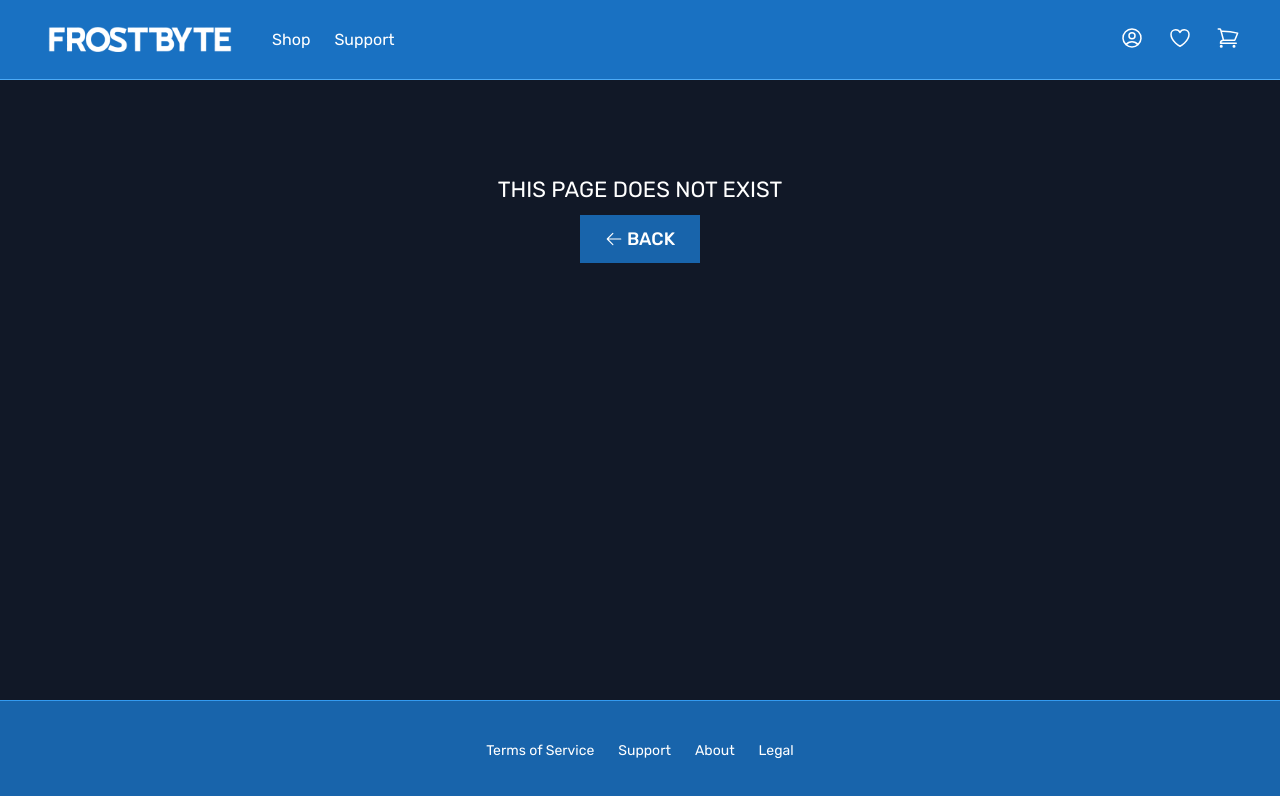
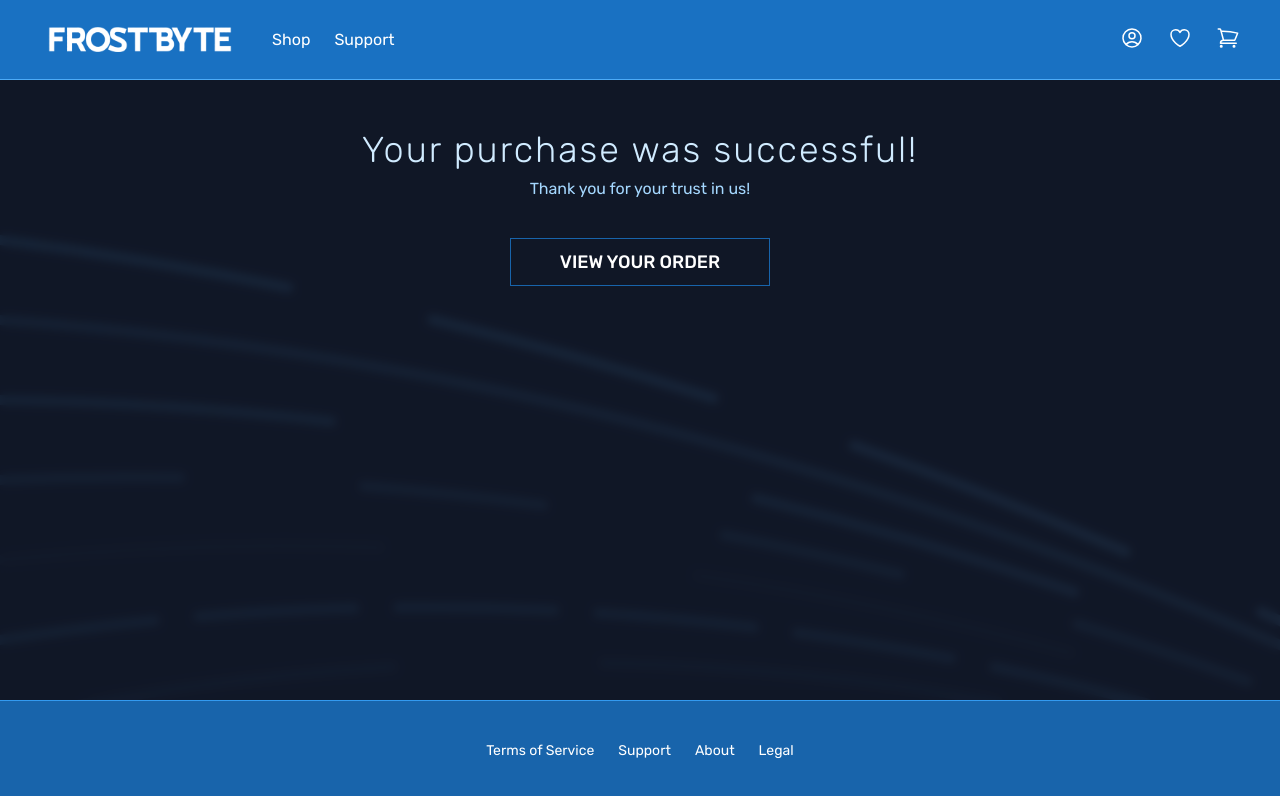
Before and after one commit to MrWalt/frostbyte, a React (Vite) app in the folder frontend/: page /thank-you in a window 1280 px wide. Shown: the top 796 px of the page. Built offline with nearby package versions, Linux system fonts and the light colour scheme; what ldrs would draw is missing.

Commit message:
Add thank you page

```diff
--- a/frontend/src/App.jsx
+++ b/frontend/src/App.jsx
@@ -29,6 +29,7 @@ import ScrollToTop from "./utils/ScrollToTop";
 import Order from "./pages/Order";
 import SignUp from "./pages/SignUp";
 import ModalProvider from "./contexts/ModalContext";
+import ThankYou from "./pages/ThankYou";
 
 const queryClient = new QueryClient({
   defaultOptions: {
@@ -95,6 +96,7 @@ export default function App() {
                       <Route path="signup" element={<SignUp />} />
                       <Route path="about" element={<About />} />
                       <Route path="legal" element={<Legal />} />
+                      <Route path="thank-you" element={<ThankYou />} />
                       <Route path="order/:orderId" element={<Order />} />
                       <Route path="*" element={<PageNotFound />} />
                     </Route>
--- a/frontend/src/features/checkout/PaymentDetails.jsx
+++ b/frontend/src/features/checkout/PaymentDetails.jsx
@@ -3,12 +3,13 @@ import Button from "../../ui/Button";
 import Heading from "../../ui/Heading";
 import Price from "../../ui/Price";
 import Input from "../../ui/Input";
+import Loader from "../../ui/Loader";
 
 const Container = styled.div`
   flex: 1 0 30%;
   display: flex;
   flex-direction: column;
-  justify-content: end;
+  /* justify-content: end; */
   gap: 1.6rem;
 
   font-size: 1.6rem;
@@ -24,6 +25,10 @@ const Box = styled.div`
   background-color: var(--color-grey-900);
   border: 1px solid var(--color-grey-800);
 
+  display: flex;
+  flex-direction: column;
+
+  flex: 1;
   padding: 1rem;
 `;
 
@@ -36,7 +41,7 @@ const PriceBox = styled.div`
   }
 
   &:last-of-type {
-    margin-top: 2.4rem;
+    margin-top: 1.8rem;
 
     * {
       font-size: 2.4rem !important;
@@ -60,11 +65,14 @@ const Shipping = styled.p`
 
 const Padding = styled.div`
   padding: 1.2rem;
+  flex: 1 0;
 `;
 
 const CouponBox = styled.div`
   border: 1px solid var(--color-grey-800);
   display: flex;
+
+  position: relative;
 `;
 
 const Coupon = styled(Input)`
@@ -86,6 +94,9 @@ const CouponText = styled.label`
   margin-left: 1.2rem;
   margin-bottom: 0.4rem;
   color: var(--color-grey-400);
+
+  position: absolute;
+  transform: translateY(-24px);
 `;
 
 const ApplyCouponButton = styled(Button)`
@@ -98,7 +109,7 @@ const ApplyCouponButton = styled(Button)`
   text-transform: uppercase;
 `;
 
-export default function PaymentDetails({ totalCartPrice }) {
+export default function PaymentDetails({ totalCartPrice, isPending }) {
   const shippingPrice = 7.82;
   const totalPrice = totalCartPrice + shippingPrice;
   return (
@@ -108,25 +119,29 @@ export default function PaymentDetails({ totalCartPrice }) {
           <StyledHeading $variation="tertiary">Payment Details</StyledHeading>
           <TextBox>
             <PriceBox>
-              <Price price={totalCartPrice} $size="normal"></Price>
+              <Price price={totalCartPrice} size="normal"></Price>
               <span> with all taxes</span>
             </PriceBox>
             <Shipping>+ {shippingPrice}€ shipping</Shipping>
             <PriceBox>
               <span>=</span>
-              <Price $size="normal" price={totalPrice}></Price>
+              <Price size="normal" price={totalPrice}></Price>
             </PriceBox>
           </TextBox>
         </Padding>
-        <CouponText htmlFor="coupon">Enter coupon here</CouponText>
         <CouponBox>
+          <CouponText htmlFor="coupon">Enter your coupon here</CouponText>
           <Coupon $variation="form" placeholder="dev2025" />
-          <ApplyCouponButton type="button" $variation="medium">
+          <ApplyCouponButton
+            type="button"
+            $variation="medium"
+            disabled={isPending}
+          >
             Apply
           </ApplyCouponButton>
         </CouponBox>
       </Box>
-      <Button>Place Order</Button>
+      <Button>{!isPending ? "Place Order" : <Loader size={44} />}</Button>
     </Container>
   );
 }
--- a/frontend/src/features/orders/useCreateOrder.js
+++ b/frontend/src/features/orders/useCreateOrder.js
@@ -2,15 +2,17 @@ import { createOrder as createOrderApi } from "../../services/apiOrder";
 import { useMutation, useQueryClient } from "@tanstack/react-query";
 import toast from "react-hot-toast";
 import { useCart } from "../cart/CartContext";
+import { useNavigate } from "react-router-dom";
 
 export function useCreateOrder() {
+  const navigate = useNavigate();
   const queryClient = useQueryClient();
   const { clearCart } = useCart();
 
   const { mutate: createOrder, isPending } = useMutation({
     mutationFn: (order) => createOrderApi(order),
     onSuccess: () => {
-      toast.success("Order created successfully");
+      navigate("/thank-you");
       queryClient.invalidateQueries("orders");
       clearCart();
     },
--- a/frontend/src/pages/CheckOut.jsx
+++ b/frontend/src/pages/CheckOut.jsx
@@ -65,7 +65,10 @@ export default function CheckOut() {
               email={user.email}
               isPending={isPending}
             />
-            <PaymentDetails totalCartPrice={totalCartPrice} />
+            <PaymentDetails
+              totalCartPrice={totalCartPrice}
+              isPending={isPending}
+            />
           </Box>
         </Container>
       </Background>
--- /dev/null
+++ b/frontend/src/pages/ThankYou.jsx
@@ -0,0 +1,53 @@
+import styled from "styled-components";
+import Background from "../ui/Background";
+import Section from "../ui/Section";
+import Heading from "../ui/Heading";
+import Button from "../ui/Button";
+
+const Container = styled.div`
+  max-width: 90rem;
+  margin: 0 auto;
+
+  display: flex;
+  justify-content: center;
+  align-items: center;
+  flex-direction: column;
+  gap: 0.8rem;
+`;
+
+const StyledHeading = styled(Heading)`
+  font-weight: 300;
+  letter-spacing: 2px;
+  color: var(--color-brand-100);
+`;
+
+const StyledText = styled.p`
+  font-size: 1.6rem;
+  color: var(--color-brand-200);
+`;
+
+const StyledButton = styled(Button)`
+  background-color: transparent;
+  max-width: 26rem;
+  margin-top: 3.2rem;
+
+  &:hover {
+    background-color: var(--color-brand-500);
+  }
+`;
+
+export default function ThankYou() {
+  return (
+    <Section>
+      <Background>
+        <Container>
+          <StyledHeading $variation="primary">
+            Your purchase was successful!
+          </StyledHeading>
+          <StyledText>Thank you for your trust in us!</StyledText>
+          <StyledButton>View your Order</StyledButton>
+        </Container>
+      </Background>
+    </Section>
+  );
+}
--- a/frontend/src/ui/Price.jsx
+++ b/frontend/src/ui/Price.jsx
@@ -85,7 +85,7 @@ const StyledPrice = styled.span`
 
   color: var(--color-grey-0);
 
-  ${(props) => priceSizes[props.$size]}
+  ${(props) => priceSizes[props.size]}
 `;
 
 const Currency = styled.span`
@@ -93,13 +93,13 @@ const Currency = styled.span`
 
   color: var(--color-grey-0);
 
-  ${(props) => currencySizes[props.$size]}
+  ${(props) => currencySizes[props.size]}
 `;
 
 const Cents = styled.span`
   color: var(--color-brand-600);
 
-  ${(props) => centSizes[props.$size]}
+  ${(props) => centSizes[props.size]}
 `;
 
 export default function Price({ price, size }) {
```
